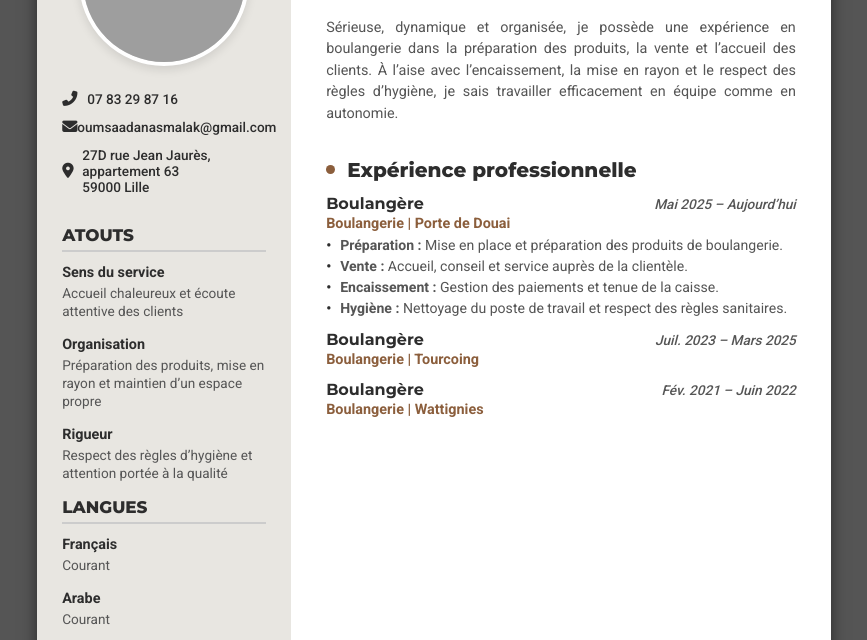
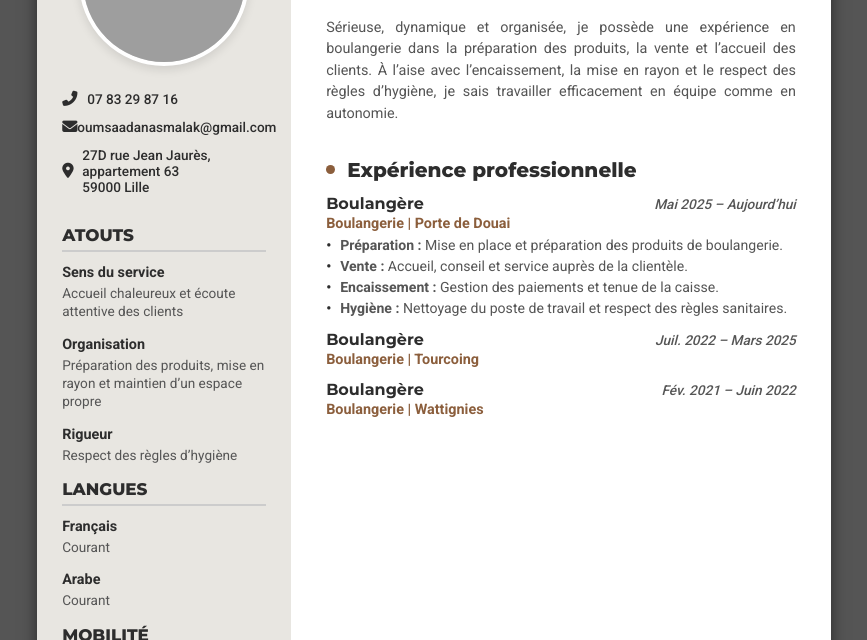
Before and after one commit to Cociska/Portfolio, a plain HTML site: page cv.html in a window 1280 px wide. Shown: the part 154-794 px from the top of the page, without its empty margins (206-1073 px from the left). Drawn offline with Linux system fonts and the light colour scheme; grey boxes are pictures that could not be loaded.

Commit message:
adding a new test

```diff
--- a/cv.html
+++ b/cv.html
@@ -319,7 +319,7 @@
 
             <div class="contact-info">
                 <div class="contact-item"><i class="fas fa-phone-alt"></i> 07 83 29 87 16</div>
-                <div class="contact-item"><i class="fas fa-envelope"></i> oumsaadanasmalak@gmail.com</div>
+                <div class="contact-item"><i class="fas fa-envelope"></i>   oumsaadanasmalak@gmail.com</div>
                 <div class="contact-item"><i class="fas fa-map-marker-alt"></i> 27D rue Jean Jaurès, appartement 63<br>59000 Lille</div>
             </div>
 
@@ -337,7 +337,7 @@
 
             <div class="skill-block">
                 <span class="skill-title">Rigueur</span>
-                <span class="skill-desc">Respect des règles d’hygiène et attention portée à la qualité</span>
+                <span class="skill-desc">Respect des règles d’hygiène</span>
             </div>
 
             <h2>Langues</h2>
@@ -389,7 +389,7 @@
                 <div class="item">
                     <div class="item-header">
                         <span class="item-title">Boulangère</span>
-                        <span class="item-date">Juil. 2023 – Mars 2025</span>
+                        <span class="item-date">Juil. 2022 – Mars 2025</span>
                     </div>
                     <div class="item-sub">Boulangerie | Tourcoing</div>
                 </div>
```
